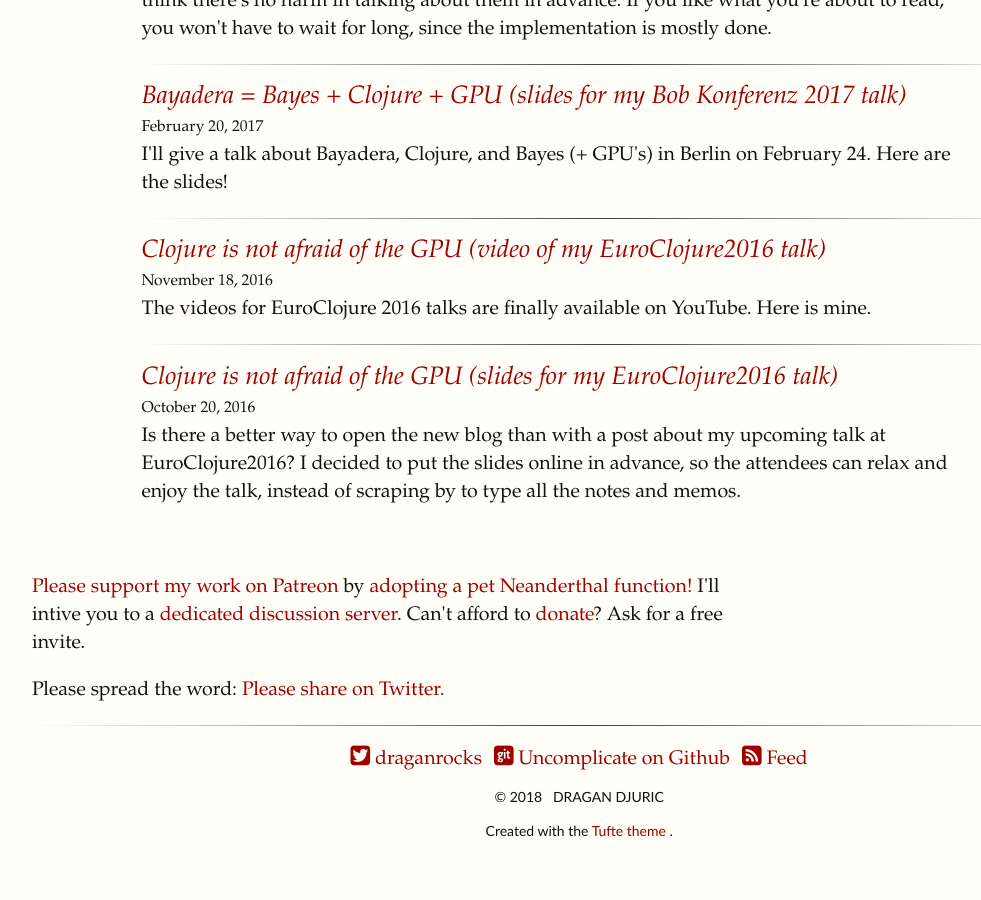
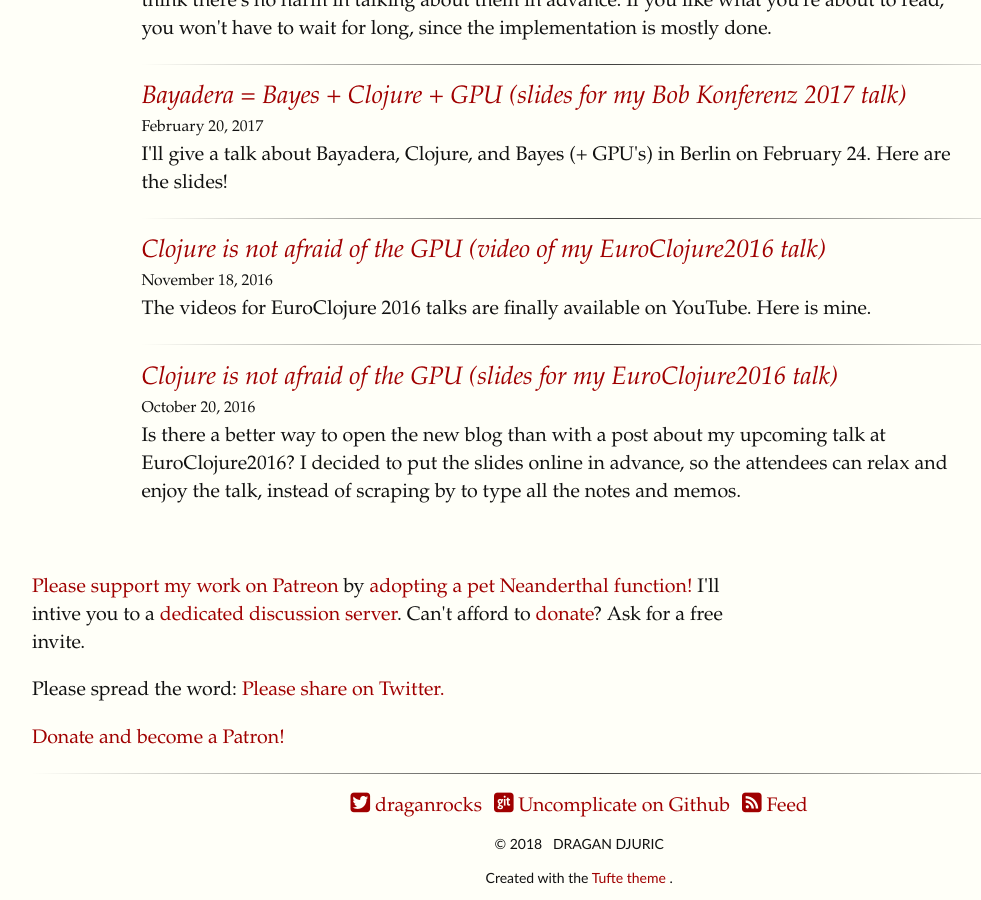
Before and after one commit to blueberry/blueberry.github.io, a Jekyll site: the page built from index.html, in a window 1280 px wide and 900 px high, scrolled down 6504 px. Shown: the whole window, without its empty margins (32-1013 px from the left). Built offline with Jekyll 4.4.1, drawn with Linux system fonts in a browser that asks for light colours; comment, search, counter and statistics services are not loaded; before the commit the page ends 7357 px from its top, so only the background shows below that; some of the changed lines change nothing that is shown.

Commit message:
Moved Patreon script to head.html.

```diff
--- a/_includes/footer.html
+++ b/_includes/footer.html
@@ -5,7 +5,7 @@
     <p>
         Please spread the word: <a class="twitter-share-button" href="https://twitter.com/intent/tweet" data-size="large"> Please share on Twitter.</a>
     </p>
-
+    <p><a href="https://www.patreon.com/bePatron?u=780511" data-patreon-widget-type="become-patron-button">Donate and become a Patron!</a></p>
   <hr class="slender">
   <ul class="footer-links">
       {% for entry in site.data.social %}
--- a/_includes/head.html
+++ b/_includes/head.html
@@ -32,6 +32,7 @@
    ga('send', 'pageview');
 
   </script>
+  <script async src="https://c6.patreon.com/becomePatronButton.bundle.js"></script>
   <script>window.twttr = (function(d, s, id) {
        var js, fjs = d.getElementsByTagName(s)[0],
            t = window.twttr || {};
--- a/_includes/header.html
+++ b/_includes/header.html
@@ -11,6 +11,6 @@
 	{% endif %}
 	{% endunless %}
   	{% endfor %}
-        <p><a href="https://www.patreon.com/bePatron?u=780511" data-patreon-widget-type="become-patron-button">Donate and become a Patron!</a><script async src="https://c6.patreon.com/becomePatronButton.bundle.js"></script></p>
+        <p><a href="https://www.patreon.com/bePatron?u=780511" data-patreon-widget-type="become-patron-button">Donate and become a Patron!</a></p>
     </nav>
 </header>
```
